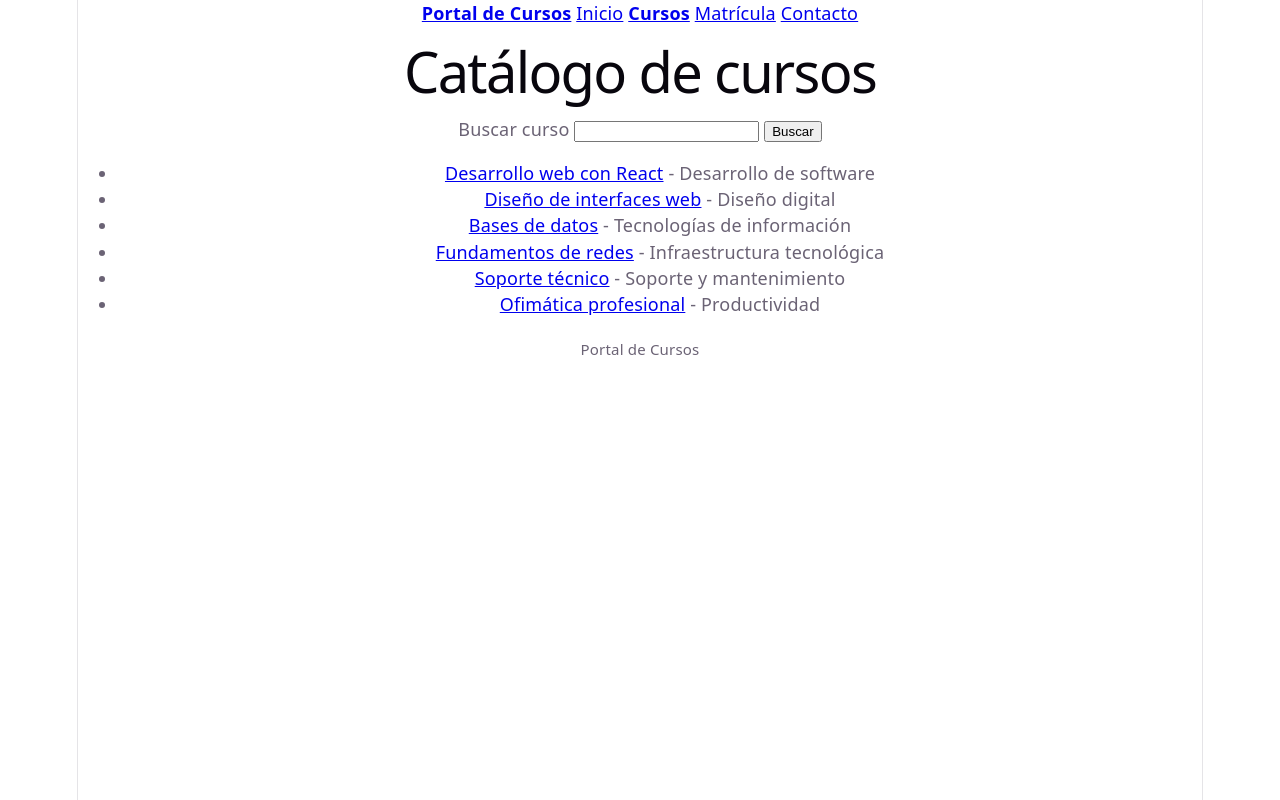
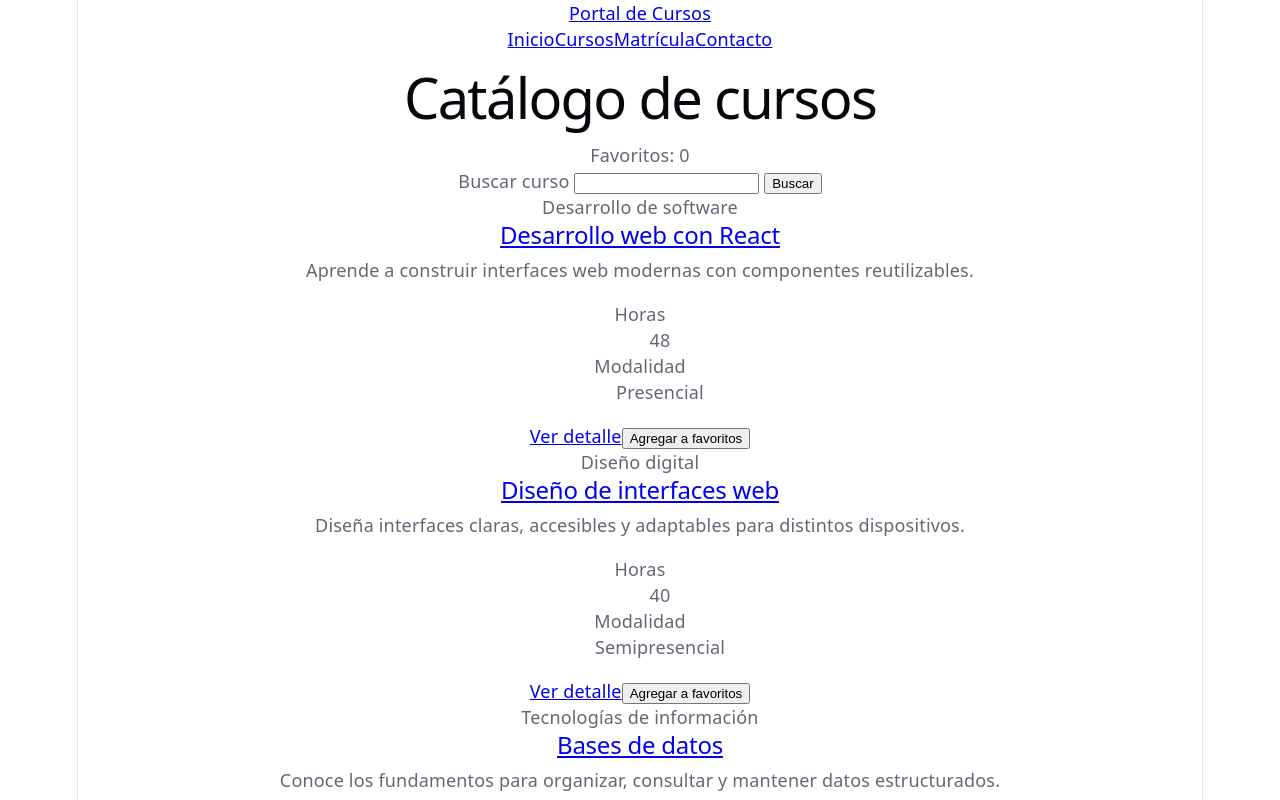
Before and after one commit to abeljosue/portal_cursos_senati, a React (Vite) app: page / in a window 1280 px wide. Both pictures are taken after a click on the button "Ver cursos". Shown: the top 800 px of the page. Built offline with nearby package versions, Linux system fonts and the light colour scheme.

Commit message:
feat:integracion de componentes reutilizables cursoscard y layout

```diff
--- a/src/App.jsx
+++ b/src/App.jsx
@@ -1,8 +1,7 @@
+import { useState } from "react";
 import {
   Link,
-  NavLink,
   Navigate,
-  Outlet,
   Route,
   Routes,
   useLocation,
@@ -10,44 +9,9 @@ import {
   useParams,
   useSearchParams,
 } from "react-router";
+import CursoCard from "./components/CursoCard.jsx";
+import Layout from "./components/Layout.jsx";
 import cursos from "./data/cursos.js";
-
-const enlaceNavegacion = ({ isActive }) =>
-  isActive ? { fontWeight: "700" } : undefined;
-
-function Layout() {
-  return (
-    <div>
-      <header>
-        <nav aria-label="Navegación principal">
-          <Link to="/">
-            <strong>Portal de Cursos</strong>
-          </Link>{" "}
-          <NavLink to="/" end style={enlaceNavegacion}>
-            Inicio
-          </NavLink>{" "}
-          <NavLink to="/cursos" style={enlaceNavegacion}>
-            Cursos
-          </NavLink>{" "}
-          <NavLink to="/matricula" style={enlaceNavegacion}>
-            Matrícula
-          </NavLink>{" "}
-          <NavLink to="/contacto" style={enlaceNavegacion}>
-            Contacto
-          </NavLink>
-        </nav>
-      </header>
-
-      <main>
-        <Outlet />
-      </main>
-
-      <footer>
-        <small>Portal de Cursos</small>
-      </footer>
-    </div>
-  );
-}
 
 function Inicio() {
   const navigate = useNavigate();
@@ -64,6 +28,7 @@ function Inicio() {
 }
 
 function Cursos() {
+  const [favoritos, setFavoritos] = useState([]);
   const [searchParams, setSearchParams] = useSearchParams();
   const consulta = searchParams.get("q") ?? "";
   const cursosFiltrados = cursos.filter((curso) => {
@@ -78,9 +43,19 @@ function Cursos() {
     setSearchParams(texto ? { q: texto } : {});
   };
 
+  const alternarFavorito = (id) => {
+    setFavoritos((actuales) =>
+      actuales.includes(id)
+        ? actuales.filter((favoritoId) => favoritoId !== id)
+        : [...actuales, id],
+    );
+  };
+
   return (
     <section>
       <h1>Catálogo de cursos</h1>
+
+      <p aria-live="polite">Favoritos: {favoritos.length}</p>
 
       <form onSubmit={buscar}>
         <label htmlFor="buscar-curso">Buscar curso</label>{" "}
@@ -93,14 +68,16 @@ function Cursos() {
         <button type="submit">Buscar</button>
       </form>
 
-      <ul>
+      <div>
         {cursosFiltrados.map((curso) => (
-          <li key={curso.id}>
-            <Link to={`/cursos/${curso.id}`}>{curso.nombre}</Link>
-            <span> - {curso.area}</span>
-          </li>
+          <CursoCard
+            key={curso.id}
+            curso={curso}
+            esFavorito={favoritos.includes(curso.id)}
+            onToggleFavorito={alternarFavorito}
+          />
         ))}
-      </ul>
+      </div>
 
       {cursosFiltrados.length === 0 && <p>No encontramos cursos.</p>}
     </section>
--- /dev/null
+++ b/src/components/CursoCard.jsx
@@ -0,0 +1,48 @@
+import { Link } from "react-router";
+
+function CursoCard({ curso, esFavorito = false, onToggleFavorito }) {
+  const { id, nombre, area, descripcion, horas, modalidad } = curso;
+
+  return (
+    <article className="curso-card">
+      <header>
+        <p>{area}</p>
+        <h2>
+          <Link to={`/cursos/${id}`}>{nombre}</Link>
+        </h2>
+      </header>
+
+      <p>{descripcion}</p>
+
+      <dl>
+        <div>
+          <dt>Horas</dt>
+          <dd>{horas}</dd>
+        </div>
+        <div>
+          <dt>Modalidad</dt>
+          <dd>{modalidad}</dd>
+        </div>
+      </dl>
+
+      <div>
+        <Link to={`/cursos/${id}`}>Ver detalle</Link>
+
+        {onToggleFavorito && (
+          <button
+            type="button"
+            aria-pressed={esFavorito}
+            aria-label={`${esFavorito ? "Quitar" : "Agregar"} ${nombre} ${
+              esFavorito ? "de favoritos" : "a favoritos"
+            }`}
+            onClick={() => onToggleFavorito(id)}
+          >
+            {esFavorito ? "Quitar de favoritos" : "Agregar a favoritos"}
+          </button>
+        )}
+      </div>
+    </article>
+  );
+}
+
+export default CursoCard;
--- /dev/null
+++ b/src/components/Layout.jsx
@@ -0,0 +1,43 @@
+import { Link, NavLink, Outlet } from "react-router";
+
+const claseEnlace = ({ isActive }) =>
+  isActive ? "enlace enlace-activo" : "enlace";
+
+function Layout() {
+  return (
+    <div className="app-shell">
+      <header className="app-header">
+        <nav aria-label="Navegación principal">
+          <Link className="marca" to="/">
+            Portal de Cursos
+          </Link>
+
+          <div className="menu-principal">
+            <NavLink to="/" end className={claseEnlace}>
+              Inicio
+            </NavLink>
+            <NavLink to="/cursos" className={claseEnlace}>
+              Cursos
+            </NavLink>
+            <NavLink to="/matricula" className={claseEnlace}>
+              Matrícula
+            </NavLink>
+            <NavLink to="/contacto" className={claseEnlace}>
+              Contacto
+            </NavLink>
+          </div>
+        </nav>
+      </header>
+
+      <main className="app-content">
+        <Outlet />
+      </main>
+
+      <footer className="app-footer">
+        <small>Portal de Cursos</small>
+      </footer>
+    </div>
+  );
+}
+
+export default Layout;
```
